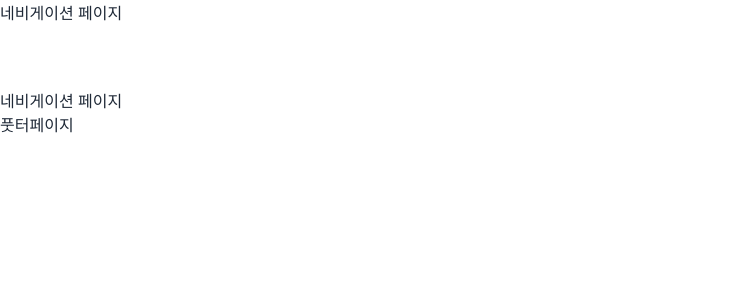
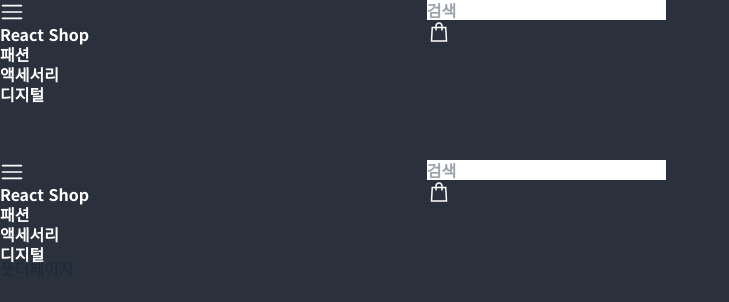
Before and after one commit to suzyp0223/react-shop-base, a React (Vite) app: page /nav in a window 1280 px wide. Shown: the top 302 px of the page, without its empty margins (0-729 px from the left). Built offline with nearby package versions, Linux system fonts and the light colour scheme.

Commit message:
Nav 작성중

```diff
--- a/package.json
+++ b/package.json
@@ -14,6 +14,7 @@
     "@types/react": "^18.2.7",
     "@types/react-dom": "^18.2.4",
     "@types/react-router": "^5.1.20",
+    "@types/styled-components": "^5.1.34",
     "@vitejs/plugin-react": "^4.0.0",
     "autoprefixer": "^10.4.14",
     "daisyui": "^2.51.6",
@@ -28,7 +29,9 @@
     "vite": "^4.3.9"
   },
   "dependencies": {
-    "@vercel/node": "^2.15.10"
+    "@vercel/node": "^2.15.10",
+    "react-icons": "^5.5.0",
+    "vite-plugin-svgr": "^4.3.0"
   },
   "main": "index.js",
   "author": "",
--- a/src/assets/css/tailwind.css
+++ b/src/assets/css/tailwind.css
@@ -16,6 +16,7 @@ body {
 .drawer-content {
   max-height: initial !important;
   min-height: -webkit-fill-available;
+  background-color: #2a303c;
 }
 
 .drawer-toggle:checked + .drawer-content {
--- /dev/null
+++ b/src/components/layout/Nav copy.tsx
@@ -0,0 +1,103 @@
+import React from 'react';
+
+import './nav.css'
+import styled from 'styled-components';
+import { LiaShoppingBagSolid } from "react-icons/lia";
+import { RxHamburgerMenu } from "react-icons/rx";
+import { ImSun } from "react-icons/im";
+import { BiMoon } from "react-icons/bi";
+
+const CartIcon = LiaShoppingBagSolid as React.ElementType;
+const HamBtnIcon = RxHamburgerMenu as React.ElementType;
+const ImSunIcon = ImSun as React.ElementType;
+const BiMoonIcon = BiMoon as React.ElementType;
+
+export default function Nav() {
+
+  const textHome = 'React Shop';
+  const textFash = '패션';
+  const textAcce = '액세서리';
+  const textDigi = '디지털';
+
+  return (
+    <>
+      <NavWrapper>
+        <NavUl>
+          <NavHamBtn>
+            <HamBtnIcon size={24 } />
+            {/* <img src={hamIcon} alt="아코디언 버튼" width={16} height={12} /> */}
+            {/* <NavHamTitle>{textFash} {textAcce} {textDigi}
+            </NavHamTitle> */}
+          </NavHamBtn>
+          <NavLi>{textHome}</NavLi>
+          <NavLi>{textFash}</NavLi>
+          <NavLi>{textAcce}</NavLi>
+          <NavLi>{textDigi}</NavLi>
+
+        </NavUl>
+
+
+        <NavRight>
+          <NavDayNight>
+
+          </NavDayNight>
+          <NavSearch>
+
+          </NavSearch>
+          <NavCart>
+            <CartIcon size={24} />
+          </NavCart>
+        </NavRight>
+      </NavWrapper>
+    </>
+  );
+}
+
+// background-color: #2a303c
+const NavWrapper = styled.div`
+  display: grid;
+  grid-template-columns:1fr 2fr;
+  grid-template-areas:
+    'link search search';
+  color: white;
+
+
+  font-size: 1rem;
+  line-height: 1.25rem;
+  font-weight: bold;
+
+`;
+
+const NavUl = styled.ul`
+  gird-area: link;
+
+
+`;
+const NavHamBtn = styled.span`
+
+`;
+const NavHamTitle = styled.a`
+
+`;
+const NavLi = styled.li`
+background-color: #2a303c;
+
+a {
+  color: white;
+  font-size: 15px;
+}
+`;
+const NavRight = styled.div`
+  gird-area: search;
+
+
+`;
+const NavDayNight = styled.div`
+
+`;
+const NavSearch = styled.div`
+
+`;
+const NavCart = styled.div`
+
+`;
--- a/src/components/layout/Nav.tsx
+++ b/src/components/layout/Nav.tsx
@@ -1,9 +1,59 @@
-import React from 'react'
+import React, { useState } from 'react';
+
+import './nav.css'
+import { LiaShoppingBagSolid } from "react-icons/lia";
+import { RxHamburgerMenu } from "react-icons/rx";
+import { ImSun } from "react-icons/im";
+import { BiMoon } from "react-icons/bi";
+
+
+const HamBtnIcon = RxHamburgerMenu as React.ElementType;
+const CartIcon = LiaShoppingBagSolid as React.ElementType;
+const ImSunIcon = ImSun as React.ElementType;
+const BiMoonIcon = BiMoon as React.ElementType;
 
 export default function Nav() {
+  const [search, setSearch] = useState('');
+
+  const textHome = 'React Shop';
+  const textFash = '패션';
+  const textAcce = '액세서리';
+  const textDigi = '디지털';
+
+  const handleChange = (event: React.ChangeEvent<HTMLInputElement>) => {
+    setSearch(event.target.value);
+  };
+
+
   return (
-    <div>
-      네비게이션 페이지
-    </div>
-  )
+    <>
+      <div className=" NavWrapper">
+        <ul className=" NavUl">
+          <div className=" NavHamBtn">
+            <HamBtnIcon size={24} />
+            {/* <img src={hamIcon} alt="아코디언 버튼" width={16} height={12} /> */}
+            {/* <a className={NavHamTitle}>{textFash} {textAcce} {textDigi}
+            </a> */}
+          </div>
+          <li className="NavLi">{textHome}</li>
+          <li className="NavLi">{textFash}</li>
+          <li className="NavLi">{textAcce}</li>
+          <li className="NavLi">{textDigi}</li>
+
+        </ul>
+
+
+        <div className=" NavRight">
+          <div className=" NavDayNight">
+
+          </div>
+          <input className=" NavSearch" type="text" value={search} onChange={handleChange} placeholder='검색' />
+
+          <div className=" NavCart">
+            <CartIcon size={24} />
+          </div>
+        </div>
+      </div>
+    </>
+  );
 }
--- /dev/null
+++ b/src/components/layout/nav.css
@@ -0,0 +1,41 @@
+.NavWrapper {
+  height: 6rem;
+  display: grid;
+  grid-template-columns: 1fr 2fr;
+  grid-template-areas: "link search search";
+  color: white;
+
+  font-size: 1rem;
+  line-height: 1.25rem;
+  font-weight: bold;
+}
+
+.NavUl {
+  grid-area: link;
+  display: inline-block;
+}
+
+.NavHamBtn {
+}
+
+.NavHamTitle {
+}
+
+.NavLi .a {
+  color: white;
+  font-size: 15px;
+}
+
+.NavRight {
+  grid-area: search;
+  display: inline-block;
+}
+
+.NavDayNight {
+}
+
+.NavSearch {
+}
+
+.NavCart {
+}
--- a/tsconfig.json
+++ b/tsconfig.json
@@ -15,7 +15,8 @@
     "resolveJsonModule": true,
     "isolatedModules": true,
     "noEmit": true,
-    "jsx": "react-jsx"
+    "jsx": "react-jsx",
+    "types": ["vite-plugin-svgr/client"]
   },
   "include": ["src"],
   "references": [{ "path": "./tsconfig.node.json" }]
--- a/vite.config.ts
+++ b/vite.config.ts
@@ -1,13 +1,14 @@
 // https://vitejs.dev/config/
 import { defineConfig, loadEnv } from "vite";
 import react from "@vitejs/plugin-react";
+import svgr from "vite-plugin-svgr";
 
 export default defineConfig(({ command, mode }) => {
   const base = {
-    plugins: [react()],
-  //    server: {
-  //   port: 3000, // 5173 대신 3000번 포트에서 실행
-  // },
+    plugins: [react(), svgr()],
+    //    server: {
+    //   port: 3000, // 5173 대신 3000번 포트에서 실행
+    // },
   };
 
   /**
```
Also changed, not shown: src/assets/img/svg/hamburger.svg (added), 1 other file (tests, documents, lock files or other folders).
